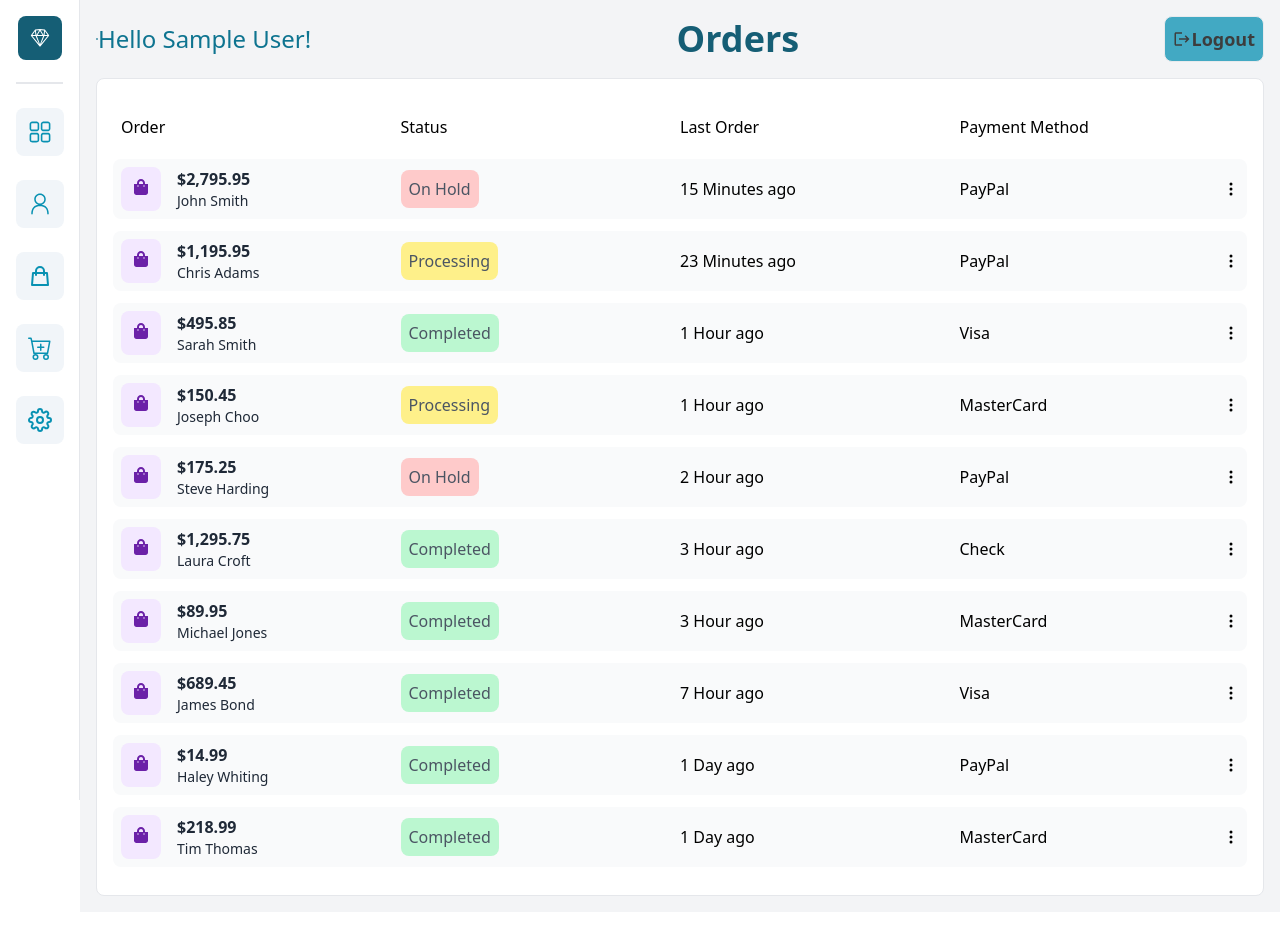
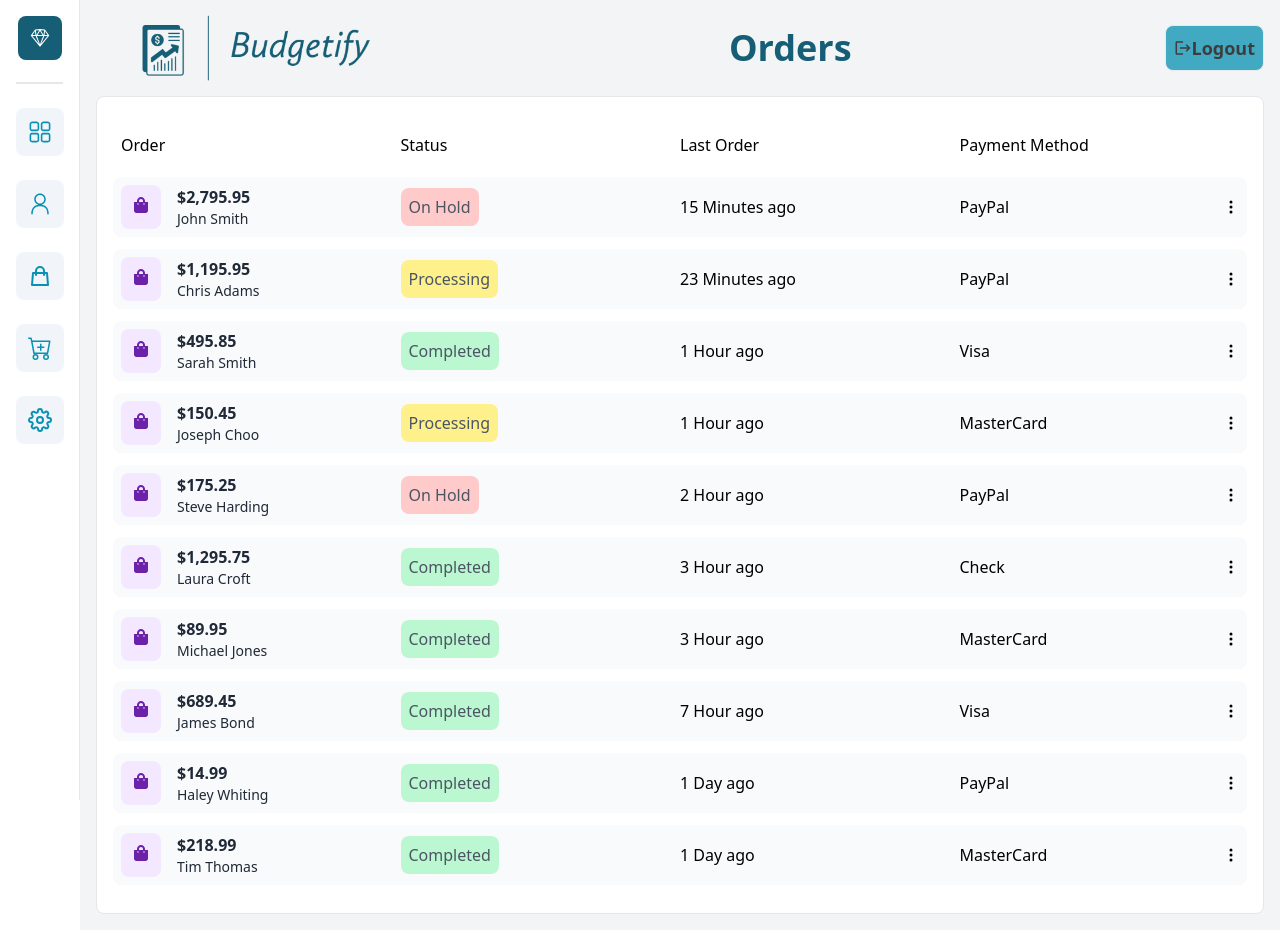
Before and after one commit to ConstantinHuidu/nextJS-Tailwind-dashboard, a Next.js app: page /orders in a window 1280 px wide. Built offline with nearby package versions, Linux system fonts and the light colour scheme; no server answers; sample sign-in values are in the browser's storage.

Commit message:
added a logo (#18)

```diff
--- a/components/Header.jsx
+++ b/components/Header.jsx
@@ -3,6 +3,8 @@ import React from "react";
 import { MdLogout } from "react-icons/md";
 import { BsFillPersonFill } from "react-icons/bs";
 import { useSession, signOut } from "next-auth/react";
+import Logo from "../assets/images/Logo.png";
+import Image from "next/image";
 
 const Header = ({ message }) => {
   const { data: session, status } = useSession();
@@ -12,31 +14,17 @@ const Header = ({ message }) => {
   };
 
   return (
-    <div className="flex flex-col md:flex-row justify-between items-end md:items-center px-4 pt-4 ">
-      <div className="hidden md:flex  justify-between items-center ">
-        {session ? (
-          <div className="flex justify-center items-center">
-            <div className="border rounded-full border-cyan-700">
-              {/* <BsFillPersonFill size={50} className="text-gray-400 p-1" /> */}
-            </div>
-            <h2 className="text-sm md:text-2xl text-cyan-700">
-              Hello {session.user.name}!
-            </h2>
-          </div>
-        ) : (
-          <div></div>
-        )}
-        {/* <h2 className="text-blue-800 text-md md:text-4xl font-bold">
-          {message}
-        </h2> */}
+    <div className="flex flex-col md:flex-row justify-between items-end md:items-center px-4 pt-4">
+      <div className="hidden md:flex justify-between items-center ">
+        <div className="relative flex justify-center items-center w-80 h-80 -my-32">
+          <Image alt="logo" src={Logo} fill />
+        </div>
       </div>
       <div>
         <h2
-          className={
-            session
-              ? "hidden md:block text-cyan-800 text-md md:text-4xl font-bold"
-              : " block md:block text-cyan-800 text-md md:text-4xl font-bold"
-          }
+          className={`${
+            session ? "hidden" : "block"
+          } md:block text-cyan-800 text-md md:text-4xl font-bold`}
         >
           {message}
         </h2>
--- a/package.json
+++ b/package.json
@@ -9,6 +9,7 @@
     "lint": "next lint"
   },
   "dependencies": {
+    "@next/font": "^13.2.4",
     "bcrypt": "^5.1.0",
     "bcryptjs": "^2.4.3",
     "chart.js": "^4.2.1",
--- a/pages/index.js
+++ b/pages/index.js
@@ -9,7 +9,7 @@ export default function Home() {
   return (
     <>
       <Head>
-        <title>My Budget App</title>
+        <title>Budgetify</title>
         <meta name="description" content="Generated by create next app" />
         <meta name="viewport" content="width=device-width, initial-scale=1" />
         <link rel="icon" href="/favicon.ico" />
```
Also changed, not shown: assets/images/Logo.png (added), 1 other file (tests, documents, lock files or other folders).
